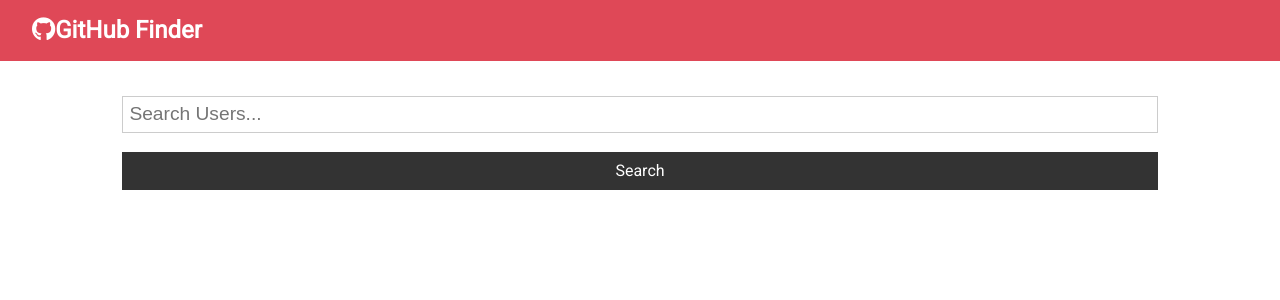
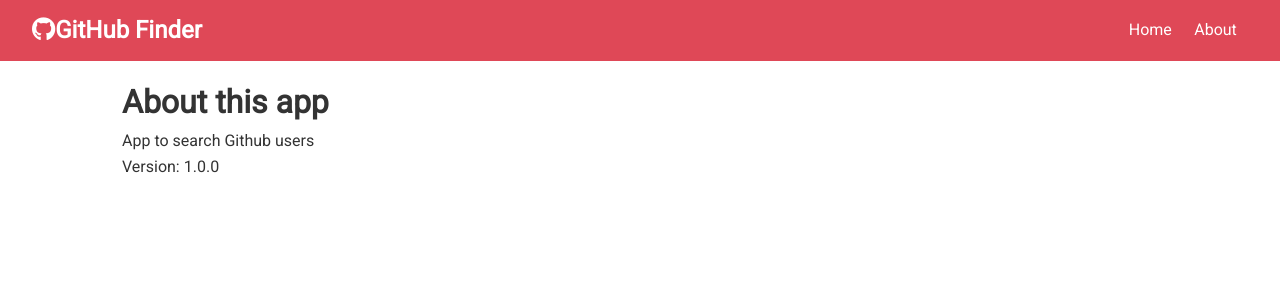
Before and after one commit to urvesh21/github-finder, a React (Create React App) app: page /about in a window 1280 px wide. Shown: the top 300 px of the page. Built offline with nearby package versions, Linux system fonts and the light colour scheme; the HTML template or start-up script is replaced by a standard one.

Commit message:
Added Routing in App

```diff
--- a/package.json
+++ b/package.json
@@ -6,6 +6,7 @@
     "axios": "^0.19.2",
     "react": "^16.9.0",
     "react-dom": "^16.9.0",
+    "react-router-dom": "^5.1.2",
     "react-scripts": "^3.3.0"
   },
   "scripts": {
--- a/src/App.js
+++ b/src/App.js
@@ -1,9 +1,11 @@
-import React, { Component } from 'react';
+import React, { Component, Fragment } from 'react';
+import { BrowserRouter as Router, Switch, Route } from 'react-router-dom';
 import Navbar from './components/layouts/Navbar';
 import Alert from './components/layouts/Alert';
 import './App.css';
 import Users from './components/users/Users';
 import Search from './components/users/Search';
+import About from './components/pages/About';
 import axios from 'axios';
 
 class App extends Component {
@@ -40,14 +42,23 @@
 	render() {
 		const { users, loading } = this.state;
 		return (
+			<Router>
 				<div className="App">
 					<Navbar />
 					<div className="container">
 						<Alert alert={this.state.alert} />
+						<Switch>
+							<Route exact path="/" render={props => (
+								<Fragment>
 									<Search searchUsers={this.searchUsers} clearUsers={this.clearUsers} showClear={users.length === 0 ? false : true} setAlert={this.setAlert} />
 									<Users loading={loading} users={users} />
+								</Fragment>
+							)} />
+							<Route exact path="/about" component={About}></Route>
+						</Switch>
 					</div>
 				</div>
+			</Router>
 		);
 	}
 }
--- a/src/components/layouts/Navbar.js
+++ b/src/components/layouts/Navbar.js
@@ -1,11 +1,20 @@
 import React from 'react';
+import { Link } from 'react-router-dom';
 
 const Navbar = () => {
   return (
     <nav className="navbar bg-primary">
       <h1>
         <i className="fab fa-github" />GitHub Finder
-				</h1>
+			</h1>
+      <ul>
+        <li>
+          <Link to="/">Home</Link>
+        </li>
+        <li>
+          <Link to="/about">About</Link>
+        </li>
+      </ul>
     </nav>
   );
 }
--- /dev/null
+++ b/src/components/pages/About.js
@@ -0,0 +1,13 @@
+import React, { Fragment } from 'react'
+
+export const About = () => {
+    return (
+        <Fragment>
+            <h1>About this app</h1>
+            <p>App to search Github users</p>
+            <p>Version: 1.0.0</p>
+        </Fragment>
+    )
+}
+
+export default About
```
Also changed, not shown: 2 other files (tests, documents, lock files or other folders). Lines whose indentation alone changed are shown as unchanged.
